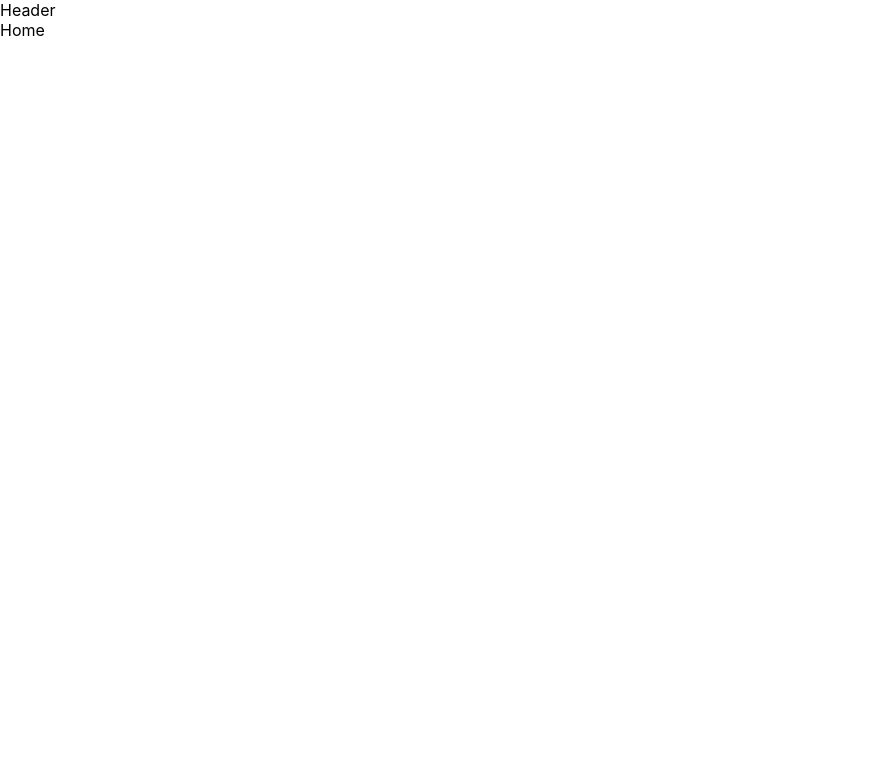
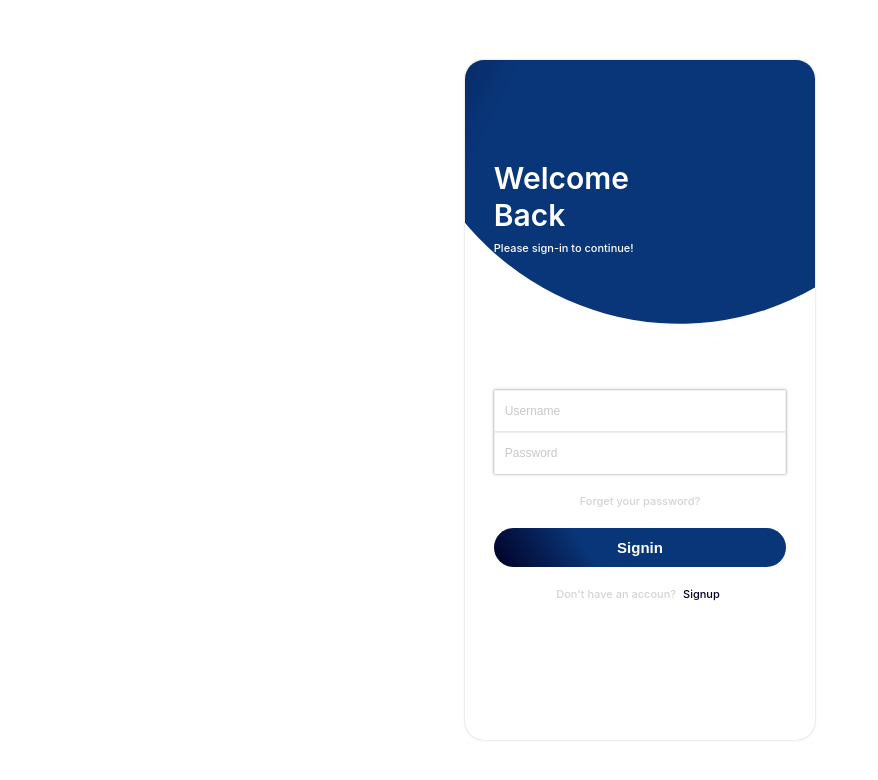
Before and after one commit to bw-everywhere-fitness06/everywhere-fitness06, a React (Create React App) app in the folder client/: page / in a window 1280 px wide. Shown: the top 780 px of the page, without its empty margins (0-878 px from the left). Built offline with nearby package versions, Linux system fonts and the light colour scheme.

Commit message:
Account Page and some stylings

```diff
--- a/client/package.json
+++ b/client/package.json
@@ -6,10 +6,13 @@
     "@testing-library/jest-dom": "^5.11.4",
     "@testing-library/react": "^11.1.0",
     "@testing-library/user-event": "^12.1.10",
+    "framer-motion": "^4.1.17",
     "react": "^17.0.2",
     "react-dom": "^17.0.2",
     "react-router-dom": "^5.2.0",
     "react-scripts": "4.0.3",
+    "styled-components": "^5.3.0",
+    "use-context": "^0.0.1",
     "web-vitals": "^1.0.1"
   },
   "scripts": {
--- a/client/src/App.js
+++ b/client/src/App.js
@@ -1,21 +1,38 @@
 import "./App.css";
 import { BrowserRouter, Route, Switch } from "react-router-dom";
-import Header from "./components/Header";
+// import Header from "./components/Header";
 import SignIn from "./components/SignIn";
 import SignUp from "./components/SignUp";
 import Home from "./components/Home";
 import Classes from "./components/Classes";
+import styled from 'styled-components';
+import { AccountBox } from './components/accountBox'
+
+const AppContainer = styled.div`
+  width: 100%;
+  height: 100%;
+  display: flex;
+  flex-direction: column;
+  align-items: center;
+  justify-content: center;
+`
 
 function App() {
   return (
     <BrowserRouter>
-      <Header />
-      <Route exact path="/" component={Home} />
+
+    <AppContainer>
+
+
+      <Route exact path="/" component={Home} >
+      <AccountBox />
+      </Route>
       <Route path="/signin" component={SignIn} />
       <Route path="/signup" component={SignUp} />
       <Route path="/classes" component={Classes} />
       {/* <Route path="/" component={Home} />
       <Route path="/" component={Home} /> */}
+        </AppContainer>
     </BrowserRouter>
   );
 }
--- /dev/null
+++ b/client/src/components/accountBox/accountContext.js
@@ -0,0 +1,3 @@
+import { createContext } from "react";
+
+export const AccountContext = createContext();
--- /dev/null
+++ b/client/src/components/accountBox/common.js
@@ -0,0 +1,73 @@
+import styled from "styled-components";
+
+export const BoxContainer = styled.div`
+  width: 100%;
+  display: flex;
+  flex-direction: column;
+  align-items: center;
+  margin-top: 20px;
+  height: 45vh;
+`;
+
+export const FormContainer = styled.form`
+  width: 100%;
+  display: flex;
+  flex-direction: column;
+  box-shadow: 0px 0px 2.5px rgba(15, 15, 15, 0.5);
+  margin: 10px;
+`;
+
+export const MutedLink = styled.a`
+  font-size: 11px;
+  color: rgba(200, 200, 200, 0.8);
+  font-weight: 500;
+  text-decoration: none;
+  margin: 10px;
+`;
+
+export const BoldLink = styled.a`
+  font-size: 11px;
+  color: rgb(2, 0, 36);
+  font-weight: 500;
+  text-decoration: none;
+  margin: 0 4px;
+`;
+
+export const Input = styled.input`
+  width: 100%;
+  height: 42px;
+  outline: none;
+  border: 1px solid rgba(200, 200, 200, 0.3);
+  padding: 0px 10px;
+  border-bottom: 1.4px solid transparent;
+  transition: all 200ms ease-in-out;
+  font-size: 12px;
+  &::placeholder {
+    color: rgba(200, 200, 200, 1);
+  }
+  &:not(:last-of-type) {
+    border-bottom: 1.5px solid rgba(200, 200, 200, 0.4);
+  }
+  &:focus {
+    outline: none;
+    border-bottom: 2px solid rgb(2, 0, 36);
+  }
+`;
+
+export const SubmitButton = styled.button`
+  width: 100%;
+  padding: 11px 40%;
+  color: #fff;
+  margin: 10px;
+  font-size: 15px;
+  font-weight: 600;
+  border: none;
+  border-radius: 100px 100px 100px 100px;
+  cursor: pointer;
+  transition: all, 240ms ease-in-out;
+  background: rgb(2,0,36);
+background: linear-gradient(56deg, rgba(2,0,36,1) 0%, rgba(9,54,121,1) 33%);
+  &:hover {
+    filter: brightness(1.03);
+  }
+`;
--- /dev/null
+++ b/client/src/components/accountBox/index.js
@@ -0,0 +1,156 @@
+import React, { useState } from "react";
+import styled from "styled-components";
+import { LoginForm } from "./loginForm";
+import { motion } from "framer-motion";
+import { AccountContext } from "./accountContext";
+import { SignupForm } from "./signupForm";
+
+const BoxContainer = styled.div`
+  width: 350px;
+  min-height: 650px;
+  display: flex;
+  flex-direction: column;
+  border-radius: 19px;
+  background-color: #fff;
+  box-shadow: 0 0 2px rgba(15, 15, 15, 0.28);
+  position: relative;
+  overflow: hidden;
+`;
+
+const TopContainer = styled.div`
+  width: 100%;
+  height: 300px;
+  display: flex;
+  flex-direction: column;
+  justify-content: flex-end;
+  padding: 0 1.8em;
+  padding-bottom: 5em;
+`;
+
+const BackDrop = styled(motion.div)`
+  width: 160%;
+  height: 550px;
+  position: absolute;
+  display: flex;
+  flex-direction: column;
+  border-radius: 50%;
+  transform: rotate(60deg);
+  top: -290px;
+  left: -70px;
+  background: rgb(2,0,36);
+background: linear-gradient(56deg, rgba(2,0,36,1) 0%, rgba(9,54,121,1) 33%);
+`;
+
+const HeaderContainer = styled.div`
+  width: 100%;
+  display: flex;
+  flex-direction: column;
+  height: 15vh;
+`;
+
+const HeaderText = styled.h2`
+  font-size: 30px;
+  font-weight: 600;
+  line-height: 1.24;
+  color: #fff;
+  z-index: 10;
+  margin: 0;
+`;
+
+const SmallText = styled.h5`
+  color: #fff;
+  font-weight: 500;
+  font-size: 11px;
+  z-index: 10;
+  margin: 0;
+  margin-top: 7px;
+`;
+
+const InnerContainer = styled.div`
+  width: 100%;
+  display: flex;
+  flex-direction: column;
+  padding: 0 1.8em;
+`;
+
+const backdropVariants = {
+  expanded: {
+    width: "233%",
+    height: "1050px",
+    borderRadius: "20%",
+    transform: "rotate(60deg)",
+  },
+  collapsed: {
+    width: "160%",
+    height: "550px",
+    borderRadius: "50%",
+    transform: "rotate(60deg)",
+  },
+};
+
+const expandingTransition = {
+  type: "spring",
+  duration: 2.3,
+  stiffness: 30,
+};
+
+export function AccountBox(props) {
+  const [isExpanded, setExpanded] = useState(false);
+  const [active, setActive] = useState("signin");
+
+  const playExpandingAnimation = () => {
+    setExpanded(true);
+    setTimeout(() => {
+      setExpanded(false);
+    }, expandingTransition.duration * 1000 - 1500);
+  };
+
+  const switchToSignup = () => {
+    playExpandingAnimation();
+    setTimeout(() => {
+      setActive("signup");
+    }, 400);
+  };
+
+  const switchToSignin = () => {
+    playExpandingAnimation();
+    setTimeout(() => {
+      setActive("signin");
+    }, 400);
+  };
+
+  const contextValue = { switchToSignup, switchToSignin };
+
+  return (
+    <AccountContext.Provider value={contextValue}>
+      <BoxContainer>
+        <TopContainer>
+          <BackDrop
+            initial={false}
+            animate={isExpanded ? "expanded" : "collapsed"}
+            variants={backdropVariants}
+            transition={expandingTransition}
+          />
+          {active === "signin" && (
+            <HeaderContainer>
+              <HeaderText>Welcome</HeaderText>
+              <HeaderText>Back</HeaderText>
+              <SmallText>Please sign-in to continue!</SmallText>
+            </HeaderContainer>
+          )}
+          {active === "signup" && (
+            <HeaderContainer>
+              <HeaderText>Create</HeaderText>
+              <HeaderText>Account</HeaderText>
+              <SmallText>Please sign-up to continue!</SmallText>
+            </HeaderContainer>
+          )}
+        </TopContainer>
+        <InnerContainer>
+          {active === "signin" && <LoginForm />}
+          {active === "signup" && <SignupForm />}
+        </InnerContainer>
+      </BoxContainer>
+    </AccountContext.Provider>
+  );
+}
--- /dev/null
+++ b/client/src/components/accountBox/loginForm.js
@@ -0,0 +1,31 @@
+import React, { useContext } from "react";
+import {
+  BoldLink,
+  BoxContainer,
+  FormContainer,
+  Input,
+  MutedLink,
+  SubmitButton,
+} from "./common";
+import { AccountContext } from "./accountContext";
+
+export function LoginForm(props) {
+  const { switchToSignup } = useContext(AccountContext);
+
+  return (
+    <BoxContainer>
+      <FormContainer>
+      <Input name="username" type="text" placeholder="Username" />
+      <Input name="password" type="text" placeholder="Password" />
+      </FormContainer>
+      <MutedLink href="#">Forget your password?</MutedLink>
+      <SubmitButton type="submit">Signin</SubmitButton>
+      <MutedLink href="#">
+        Don't have an accoun?{" "}
+        <BoldLink href="#" onClick={switchToSignup}>
+          Signup
+        </BoldLink>
+      </MutedLink>
+    </BoxContainer>
+  );
+}
--- /dev/null
+++ b/client/src/components/accountBox/signupForm.js
@@ -0,0 +1,34 @@
+import React, { useContext } from "react";
+import {
+  BoldLink,
+  BoxContainer,
+  FormContainer,
+  Input,
+  MutedLink,
+  SubmitButton,
+} from "./common";
+import { AccountContext } from "./accountContext";
+
+export function SignupForm(props) {
+  const { switchToSignin } = useContext(AccountContext);
+
+  return (
+    <BoxContainer>
+      <FormContainer>
+        <Input type="text" placeholder="Full Name" />
+        <Input type="email" placeholder="Email" />
+        <Input type="password" placeholder="Password" />
+        <Input type="password" placeholder="Confirm Password" />
+        <Input type="number" name="phoneNumber" placeholder="Phone Number" />
+      </FormContainer>
+
+      <SubmitButton type="submit">Signup</SubmitButton>
+      <MutedLink href="#">
+        Already have an account?
+        <BoldLink href="#" onClick={switchToSignin}>
+          Signin
+        </BoldLink>
+      </MutedLink>
+    </BoxContainer>
+  );
+}
--- a/client/src/index.css
+++ b/client/src/index.css
@@ -1,3 +1,16 @@
+@import url("https://fonts.googleapis.com/css2?family=Poppins:wght@400;600;700;800&display=swap");
+
+html,
+body {
+  width: 100%;
+  height: 100%;
+  overflow-x: hidden;
+}
+
+* {
+  box-sizing: border-box;
+}
+
 body {
   margin: 0;
   font-family: -apple-system, BlinkMacSystemFont, 'Segoe UI', 'Roboto', 'Oxygen',
@@ -11,3 +24,7 @@
   font-family: source-code-pro, Menlo, Monaco, Consolas, 'Courier New',
     monospace;
 }
+#root {
+  width: 100%;
+  height: 100%;
+}
```
Also changed, not shown: 2 other files (tests, documents, lock files or other folders).
